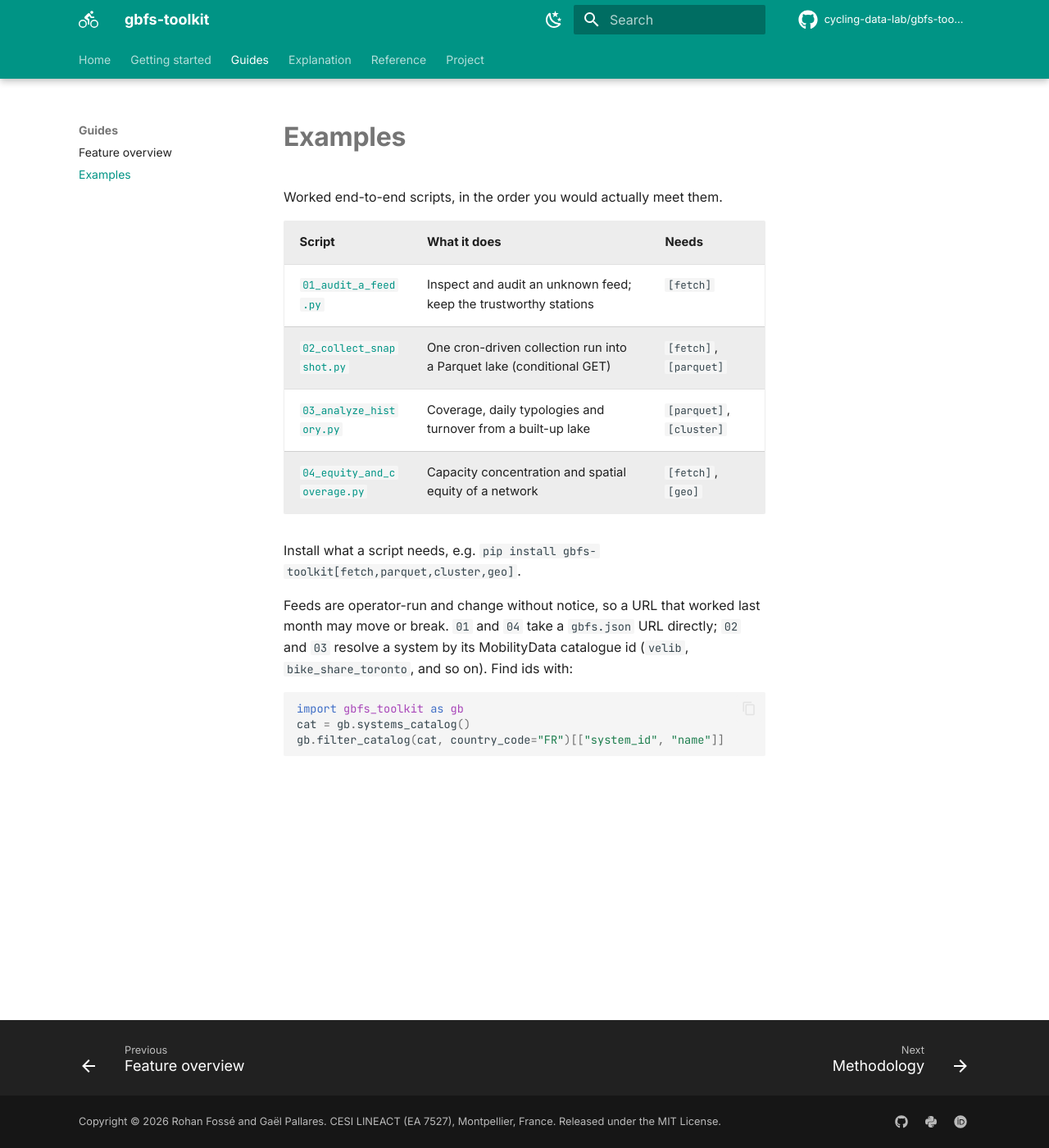
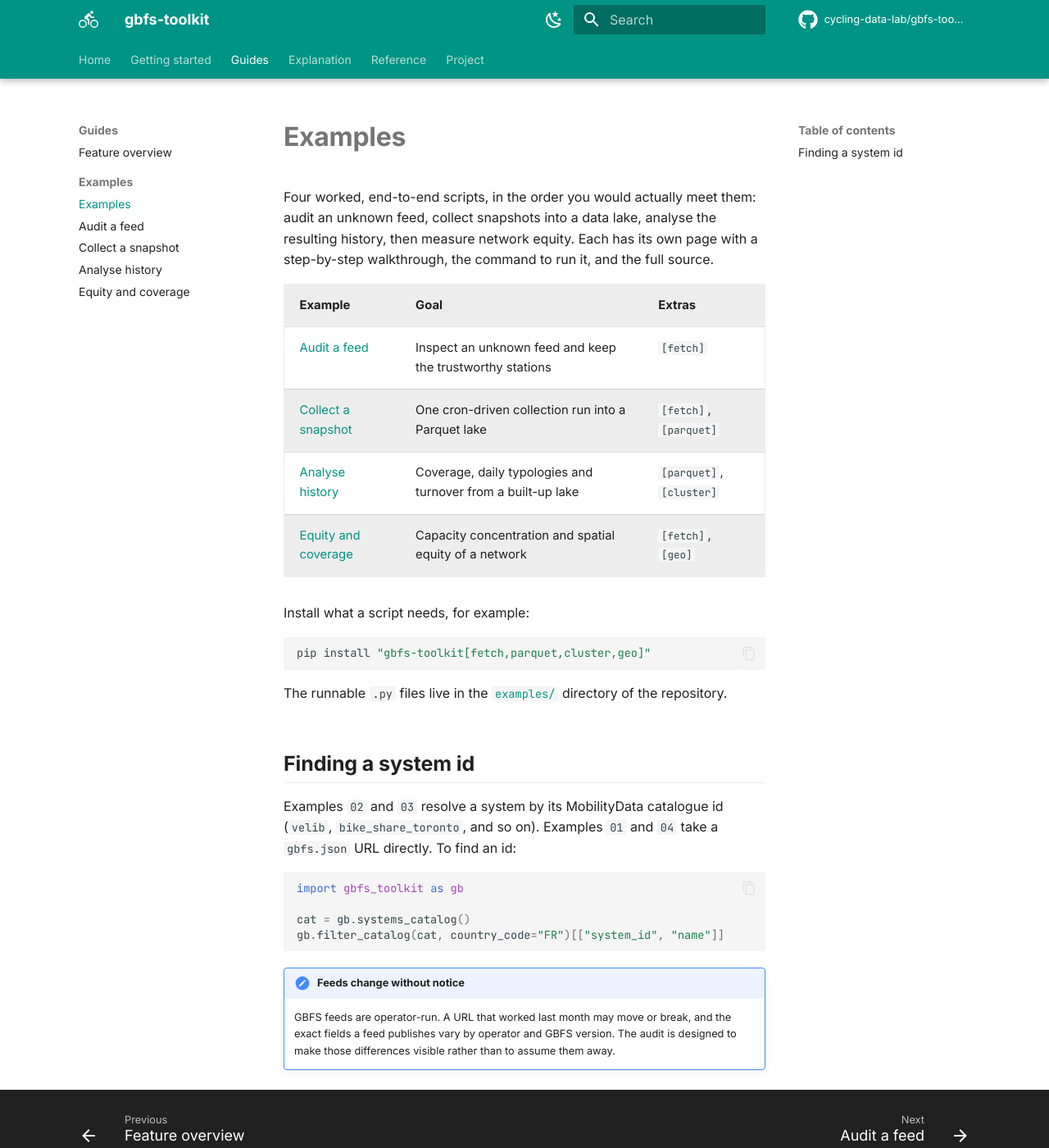
Before and after one commit to cycling-data-lab/gbfs-toolkit, an MkDocs documentation site: the page built from docs/examples.md, in a window 1280 px wide and 1400 px high. Shown: the whole window at 82% size. Built offline with MkDocs 1.6.1 and Material for MkDocs 9.7.7, drawn with Linux system fonts in a browser that asks for light colours; comment, search, counter and statistics services are not loaded.

Commit message:
docs: dedicated how-to page per example with walkthroughs
Replace the single Examples table with a proper section: an overview page
plus one how-to page per script (Audit a feed, Collect a snapshot, Analyse
history, Equity and coverage). Each page states the goal and required
extras, walks through the steps with code, gives the run command and an
illustrative output, and embeds the full script from source via pymdownx
snippets so the code never drifts. Wire the four pages into the nav under
Guides and enable snippets base_path with check_paths.

````diff
--- a/docs/examples.md
+++ b/docs/examples.md
@@ -1,3 +1,41 @@
-{%
-   include-markdown "../examples/README.md"
-%}
+# Examples
+
+Four worked, end-to-end scripts, in the order you would actually meet them: audit an unknown
+feed, collect snapshots into a data lake, analyse the resulting history, then measure network
+equity. Each has its own page with a step-by-step walkthrough, the command to run it, and the full
+source.
+
+| Example | Goal | Extras |
+|---|---|---|
+| [Audit a feed](examples/01-audit-a-feed.md) | Inspect an unknown feed and keep the trustworthy stations | `[fetch]` |
+| [Collect a snapshot](examples/02-collect-a-snapshot.md) | One cron-driven collection run into a Parquet lake | `[fetch]`, `[parquet]` |
+| [Analyse history](examples/03-analyze-history.md) | Coverage, daily typologies and turnover from a built-up lake | `[parquet]`, `[cluster]` |
+| [Equity and coverage](examples/04-equity-and-coverage.md) | Capacity concentration and spatial equity of a network | `[fetch]`, `[geo]` |
+
+Install what a script needs, for example:
+
+```bash
+pip install "gbfs-toolkit[fetch,parquet,cluster,geo]"
+```
+
+The runnable `.py` files live in the
+[`examples/`](https://github.com/cycling-data-lab/gbfs-toolkit/tree/main/examples) directory of the
+repository.
+
+## Finding a system id
+
+Examples `02` and `03` resolve a system by its MobilityData catalogue id (`velib`,
+`bike_share_toronto`, and so on). Examples `01` and `04` take a `gbfs.json` URL directly. To find
+an id:
+
+```python
+import gbfs_toolkit as gb
+
+cat = gb.systems_catalog()
+gb.filter_catalog(cat, country_code="FR")[["system_id", "name"]]
+```
+
+!!! note "Feeds change without notice"
+    GBFS feeds are operator-run. A URL that worked last month may move or break, and the exact
+    fields a feed publishes vary by operator and GBFS version. The audit is designed to make those
+    differences visible rather than to assume them away.
--- a/mkdocs.yml
+++ b/mkdocs.yml
@@ -117,7 +117,9 @@ markdown_extensions:
   - pymdownx.inlinehilite
   - pymdownx.keys
   - pymdownx.mark
-  - pymdownx.snippets
+  - pymdownx.snippets:
+      base_path: ["."]
+      check_paths: true
   - pymdownx.superfences
   - pymdownx.tabbed:
       alternate_style: true
@@ -133,7 +135,12 @@ nav:
   - Getting started: getting-started.md
   - Guides:
       - Feature overview: guide.md
-      - Examples: examples.md
+      - Examples:
+          - examples.md
+          - Audit a feed: examples/01-audit-a-feed.md
+          - Collect a snapshot: examples/02-collect-a-snapshot.md
+          - Analyse history: examples/03-analyze-history.md
+          - Equity and coverage: examples/04-equity-and-coverage.md
   - Explanation:
       - Methodology: methodology.md
       - Glossary: glossary.md
````
Also changed, not shown: docs/examples/01-audit-a-feed.md (added, +89 -0 lines), docs/examples/02-collect-a-snapshot.md (added, +87 -0 lines), docs/examples/03-analyze-history.md (added, +91 -0 lines), docs/examples/04-equity-and-coverage.md (added, +83 -0 lines).
